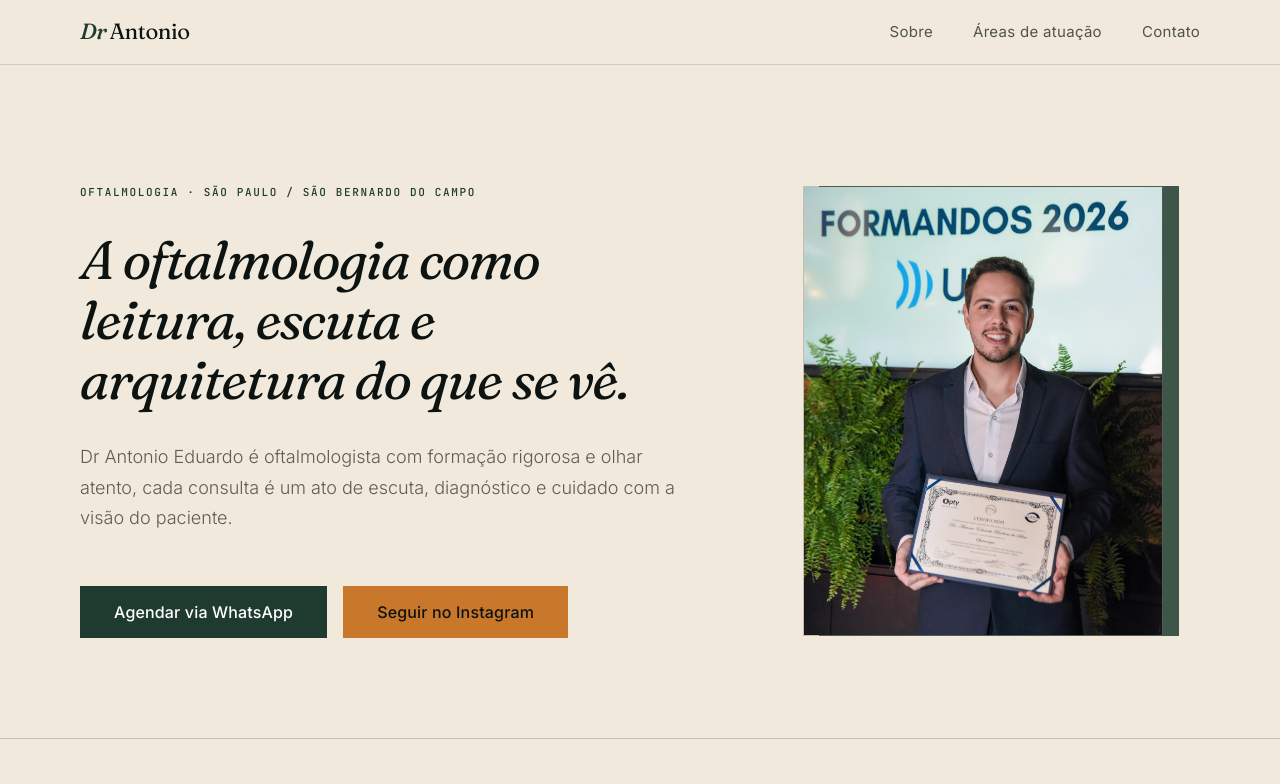
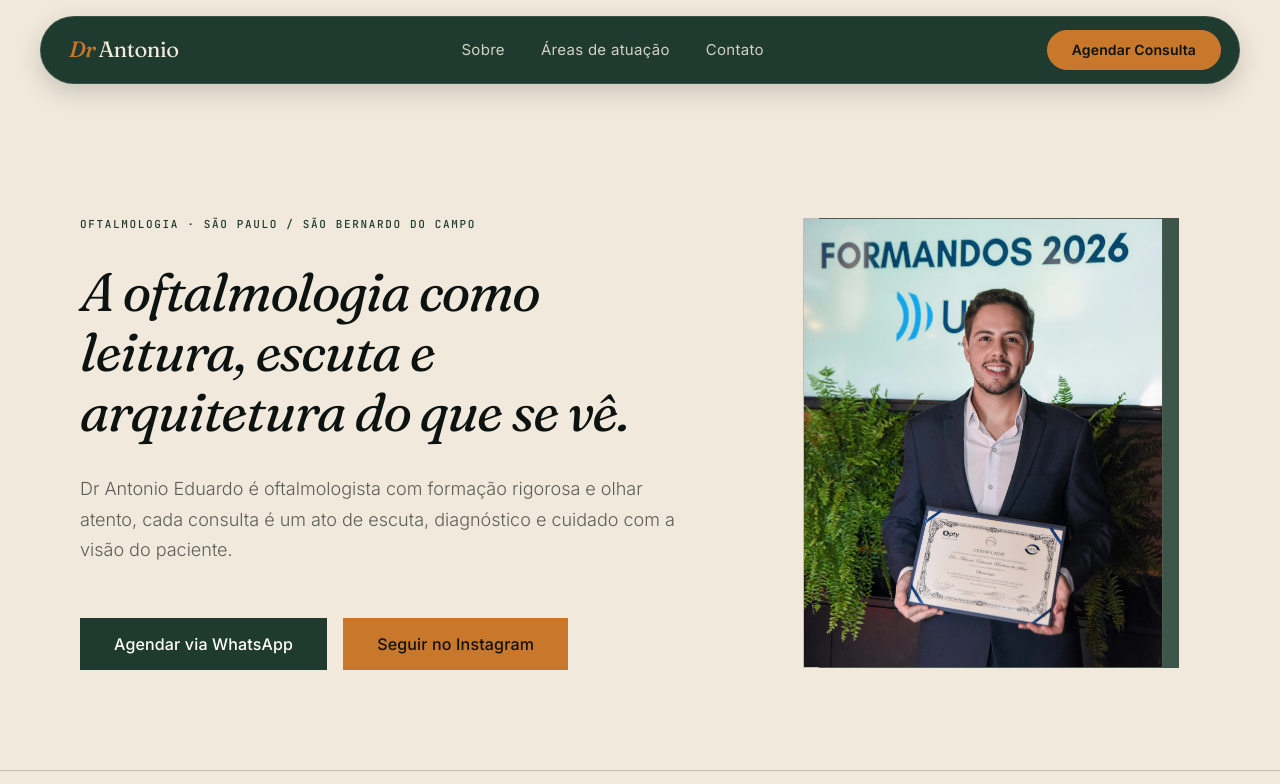
Before and after one commit to montanhamedicina-cell/drantonio-site, a plain HTML site: page index.html in a window 1280 px wide. Shown: the top 784 px of the page. Drawn offline with Linux system fonts and the light colour scheme.

Commit message:
Header flutuante estilo pill (GFI Hub) com hover âmbar nos links

```diff
--- a/index.html
+++ b/index.html
@@ -22,21 +22,21 @@
 html { scroll-behavior: smooth; }
 body { font-family: 'Inter', system-ui, sans-serif; font-size: 17px; line-height: 1.6; color: var(--tinta); background-color: var(--papiro); -webkit-font-smoothing: antialiased; }
 .divider { border: none; border-top: 0.5px solid rgba(111,106,98,0.35); }
-header { position: fixed; top: 0; left: 0; right: 0; z-index: 100; background-color: var(--papiro); border-bottom: 0.5px solid rgba(111,106,98,0.25); }
-.header-inner { max-width: 1200px; margin: 0 auto; padding: 0 40px; height: 64px; display: flex; align-items: center; justify-content: space-between; }
+header { position: fixed; top: 16px; left: 0; right: 0; z-index: 100; background-color: transparent; border-bottom: none; padding: 0 24px; }
+.header-inner { max-width: 1200px; margin: 0 auto; padding: 10px 18px 10px 28px; height: 68px; display: flex; align-items: center; justify-content: space-between; background-color: var(--verdete); border: 1px solid rgba(241,234,220,0.12); border-radius: 9999px; box-shadow: 0 8px 24px rgba(13,19,16,0.18); }
 .logo { display: flex; align-items: baseline; text-decoration: none; user-select: none; }
-.logo-dr { font-family: 'Fraunces', serif; font-style: italic; font-weight: 500; font-size: 22px; color: var(--verdete); letter-spacing: -0.02em; }
-.logo-antonio { font-family: 'Fraunces', serif; font-style: normal; font-weight: 400; font-size: 22px; color: var(--tinta); letter-spacing: -0.02em; margin-left: 3px; }
-nav { display: flex; align-items: center; gap: 40px; }
-nav a { font-family: 'Inter', sans-serif; font-weight: 400; font-size: 15px; color: var(--tinta); text-decoration: none; letter-spacing: 0.02em; opacity: 0.7; }
-nav a:hover { opacity: 1; }
+.logo-dr { font-family: 'Fraunces', serif; font-style: italic; font-weight: 500; font-size: 22px; color: var(--ambar); letter-spacing: -0.02em; }
+.logo-antonio { font-family: 'Fraunces', serif; font-style: normal; font-weight: 400; font-size: 22px; color: var(--papiro); letter-spacing: -0.02em; margin-left: 3px; }
+nav { display: flex; align-items: center; gap: 36px; flex: 1; justify-content: center; }
+nav a { font-family: 'Inter', sans-serif; font-weight: 400; font-size: 15px; color: var(--papiro); text-decoration: none; letter-spacing: 0.02em; opacity: 0.85; transition: color .25s ease, opacity .25s ease; }
+nav a:hover { opacity: 1; color: var(--ambar); }
 .hamburger { display: none; flex-direction: column; gap: 5px; cursor: pointer; background: none; border: none; padding: 4px; }
-.hamburger span { display: block; width: 24px; height: 1.5px; background-color: var(--verdete); }
+.hamburger span { display: block; width: 24px; height: 1.5px; background-color: var(--papiro); }
 .mobile-nav { display: none; flex-direction: column; background-color: var(--papiro); border-top: 0.5px solid rgba(111,106,98,0.2); }
 .mobile-nav.open { display: flex; }
 .mobile-nav a { padding: 16px 40px; font-family: 'Inter', sans-serif; font-size: 15px; color: var(--tinta); text-decoration: none; border-bottom: 0.5px solid rgba(111,106,98,0.15); opacity: 0.8; }
-.mobile-nav a:hover { opacity: 1; }
-.hero { padding-top: 64px; background-color: var(--papiro); position: relative; overflow: hidden; }
+.mobile-nav a:hover { opacity: 1; color: var(--ambar); }
+.header-cta { display: inline-block; background-color: var(--ambar); color: var(--tinta); font-family: 'Inter', sans-serif; font-weight: 600; font-size: 14px; padding: 12px 24px; border-radius: 9999px; border: 1px solid var(--ambar); text-decoration: none; line-height: 1; letter-spacing: 0.01em; transition: background-color .25s ease, color .25s ease, border-color .25s ease; white-space: nowrap; } .header-cta:hover { background-color: var(--papiro); color: var(--verdete); border-color: var(--papiro); } .hero { padding-top: 96px; background-color: var(--papiro); position: relative; overflow: hidden; }
 .hero-inner { max-width: 1200px; margin: 0 auto; padding: 120px 40px 100px; display: grid; grid-template-columns: 1.4fr 1fr; gap: 80px; align-items: center; position: relative; z-index: 1; }
 .hero-text { }
 .hero-photo { display: flex; justify-content: center; position: relative; }
@@ -200,7 +200,7 @@ nav { display: none; }
 <nav>
 <a href="#sobre">Sobre</a>
 <a href="#especialidades">Áreas de atuação</a>
-<a href="#contato">Contato</a>
+<a href="#contato">Contato</a> </nav> <a class="header-cta" href="https://api.whatsapp.com/send?phone=5511989809639" target="_blank" rel="noopener noreferrer">Agendar Consulta</a> <nav style="display:none">
 </nav>
 <button class="hamburger" id="hamburgerBtn" aria-label="Abrir menu">
 <span></span><span></span><span></span>
```
